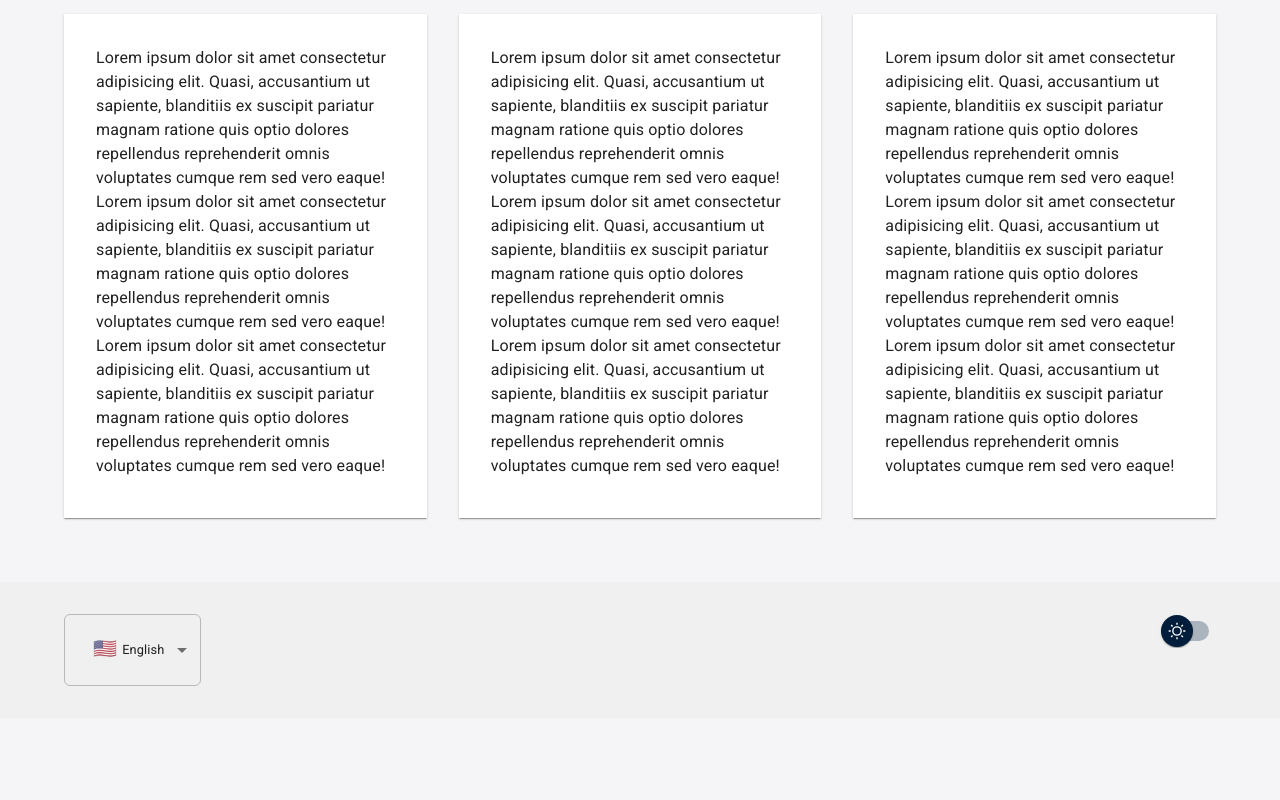
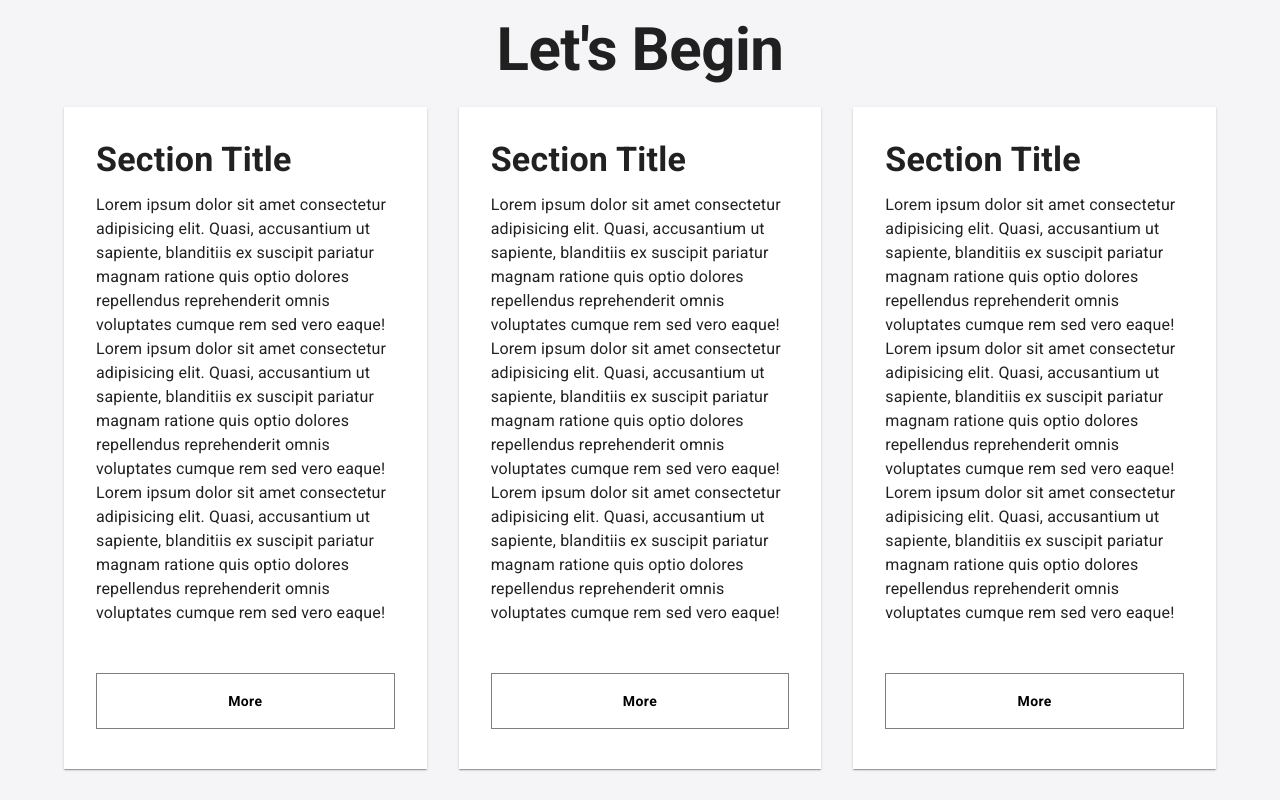
Before and after one commit to fervqz/fv-portfolio, a React (Vite) app: page / in a window 1280 px wide. Shown: the part 860-1660 px from the top of the page. Before the commit the page ends 1578 px from the top, so only its background shows below. Built offline with nearby package versions, Linux system fonts and the light colour scheme; a web font is replaced by a local one.

Commit message:
Enhance HomePage layout with additional content and button; update light theme colors

```diff
--- a/src/screens/HomePage/HomePage.tsx
+++ b/src/screens/HomePage/HomePage.tsx
@@ -1,6 +1,7 @@
-import { Card, CardContent, Container, Grid } from "@mui/material";
+import { Button, Card, CardContent, Container, Grid, Typography } from "@mui/material";
 
 import Hero from "../../components/common/Hero/Hero";
+import Spacer from "../../components/common/Spacer/Spacer";
 
 const HomePage = () => {
 
@@ -9,14 +10,22 @@ const HomePage = () => {
 
             <Hero />
 
+            <Typography variant="h2" textAlign="center" gutterBottom fontWeight={800}>Let's Begin</Typography>
             <Grid container display="flex" alignItems="center" spacing={4}>
 
                 {Array.from(Array(3).keys()).map(() => (<Grid item xs={12} md={4} >
                     <Card>
                         <CardContent>
-                            Lorem ipsum dolor sit amet consectetur adipisicing elit. Quasi, accusantium ut sapiente, blanditiis ex suscipit pariatur magnam ratione quis optio dolores repellendus reprehenderit omnis voluptates cumque rem sed vero eaque!
-                            Lorem ipsum dolor sit amet consectetur adipisicing elit. Quasi, accusantium ut sapiente, blanditiis ex suscipit pariatur magnam ratione quis optio dolores repellendus reprehenderit omnis voluptates cumque rem sed vero eaque!
-                            Lorem ipsum dolor sit amet consectetur adipisicing elit. Quasi, accusantium ut sapiente, blanditiis ex suscipit pariatur magnam ratione quis optio dolores repellendus reprehenderit omnis voluptates cumque rem sed vero eaque!
+                            <Typography variant="h4" gutterBottom fontWeight={800}>Section Title</Typography>
+                            <Typography>
+                                Lorem ipsum dolor sit amet consectetur adipisicing elit. Quasi, accusantium ut sapiente, blanditiis ex suscipit pariatur magnam ratione quis optio dolores repellendus reprehenderit omnis voluptates cumque rem sed vero eaque!
+                                Lorem ipsum dolor sit amet consectetur adipisicing elit. Quasi, accusantium ut sapiente, blanditiis ex suscipit pariatur magnam ratione quis optio dolores repellendus reprehenderit omnis voluptates cumque rem sed vero eaque!
+                                Lorem ipsum dolor sit amet consectetur adipisicing elit. Quasi, accusantium ut sapiente, blanditiis ex suscipit pariatur magnam ratione quis optio dolores repellendus reprehenderit omnis voluptates cumque rem sed vero eaque!
+                            </Typography>
+                            <Spacer />
+                            <Button variant="outlined" fullWidth>
+                                More
+                            </Button>
                         </CardContent>
                     </Card>
                 </Grid>))}
--- a/src/styles/lightTheme.ts
+++ b/src/styles/lightTheme.ts
@@ -6,7 +6,8 @@ const theme = createTheme({
         mode: 'light',
         primary: {
             main: '#000',
-            // dark: 'red',
+            light: '#222',
+            dark: '#222',
         },
         secondary: {
             main: '#CFE6EF',
```
